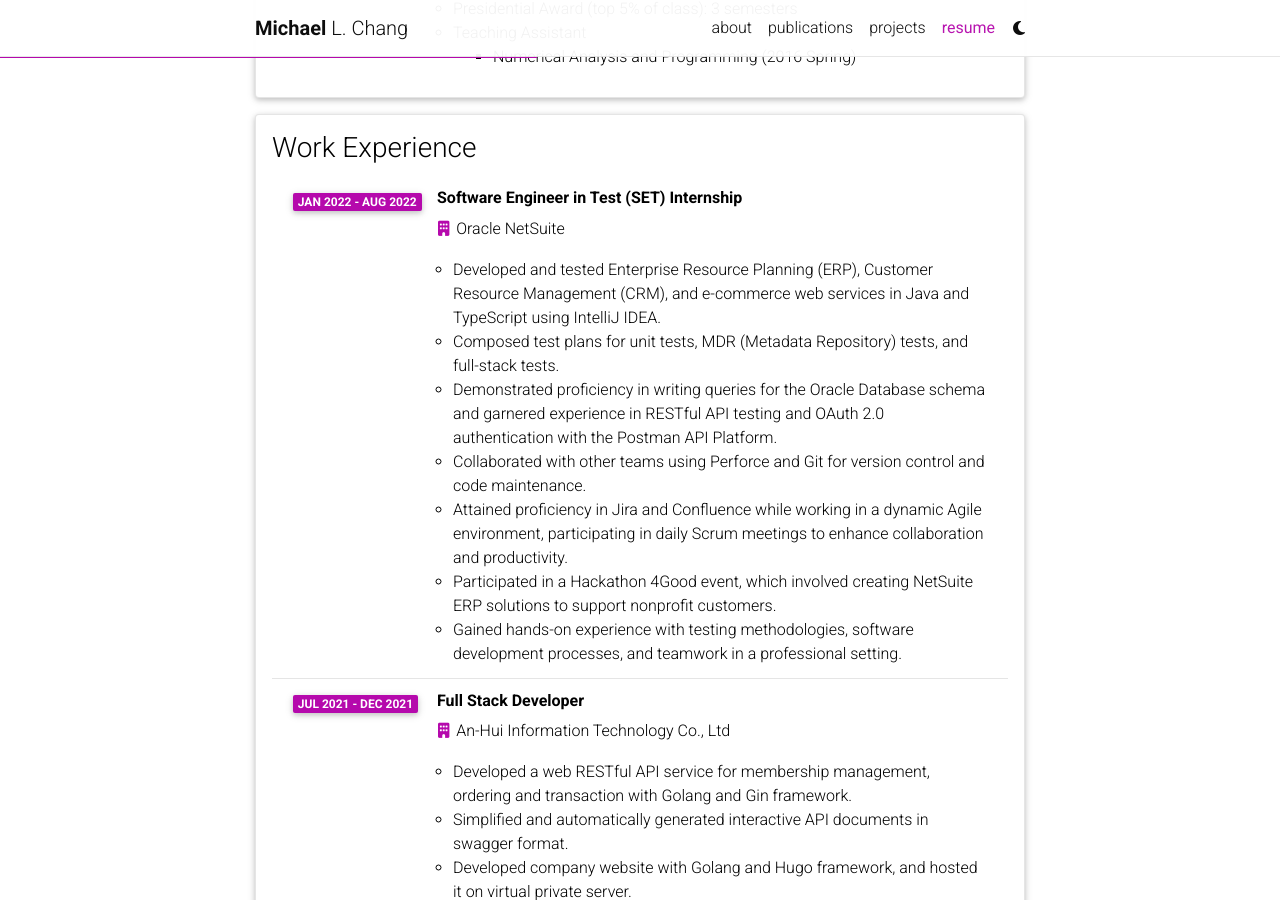
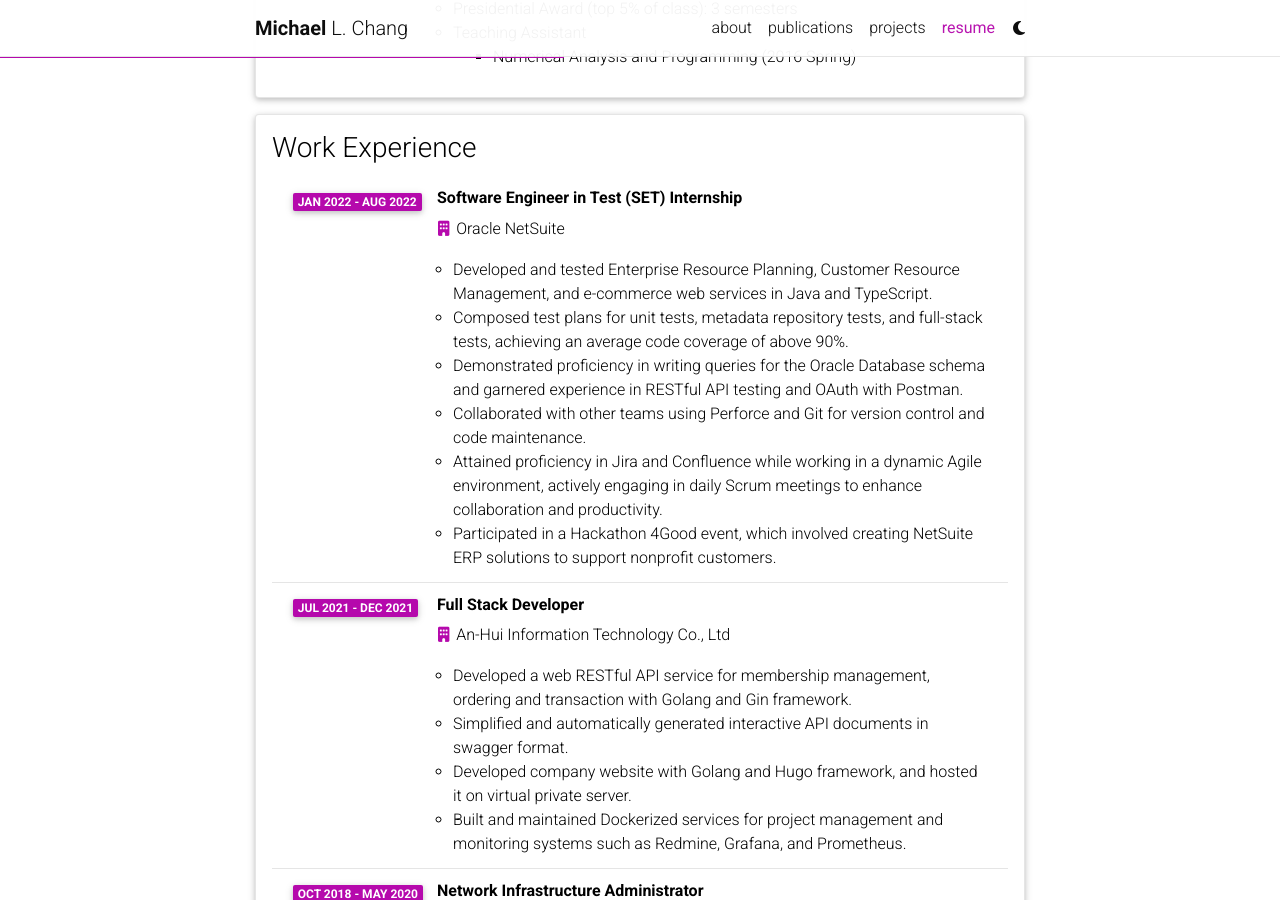
Before and after one commit to civita/civita.github.io, a Jekyll site: the page built from _pages/cv.md, in a window 1280 px wide and 900 px high, scrolled down 848 px. Built offline with Jekyll 4.4.1, drawn with Linux system fonts in a browser that asks for light colours; comment, search, counter and statistics services are not loaded; a style sheet for code colours, icons or effects is not loaded.

Commit message:
Update cv.yml

```diff
--- a/_data/cv.yml
+++ b/_data/cv.yml
@@ -41,13 +41,12 @@
       company: Oracle NetSuite
       year: Jan 2022 - Aug 2022
       description:
-        - Developed and tested Enterprise Resource Planning (ERP), Customer Resource Management (CRM), and e-commerce web services in Java and TypeScript using IntelliJ IDEA.
-        - Composed test plans for unit tests, MDR (Metadata Repository) tests, and full-stack tests.
-        - Demonstrated proficiency in writing queries for the Oracle Database schema and garnered experience in RESTful API testing and OAuth 2.0 authentication with the Postman API Platform.
+        - Developed and tested Enterprise Resource Planning, Customer Resource Management, and e-commerce web services in Java and TypeScript.
+        - Composed test plans for unit tests, metadata repository tests, and full-stack tests, achieving an average code coverage of above 90%.
+        - Demonstrated proficiency in writing queries for the Oracle Database schema and garnered experience in RESTful API testing and OAuth with Postman.
         - Collaborated with other teams using Perforce and Git for version control and code maintenance.
-        - Attained proficiency in Jira and Confluence while working in a dynamic Agile environment, participating in daily Scrum meetings to enhance collaboration and productivity.
+        - Attained proficiency in Jira and Confluence while working in a dynamic Agile environment, actively engaging in daily Scrum meetings to enhance collaboration and productivity.
         - Participated in a Hackathon 4Good event, which involved creating NetSuite ERP solutions to support nonprofit customers.
-        - Gained hands-on experience with testing methodologies, software development processes, and teamwork in a professional setting.
 
     - title: Full Stack Developer
       company: An-Hui Information Technology Co., Ltd
```
